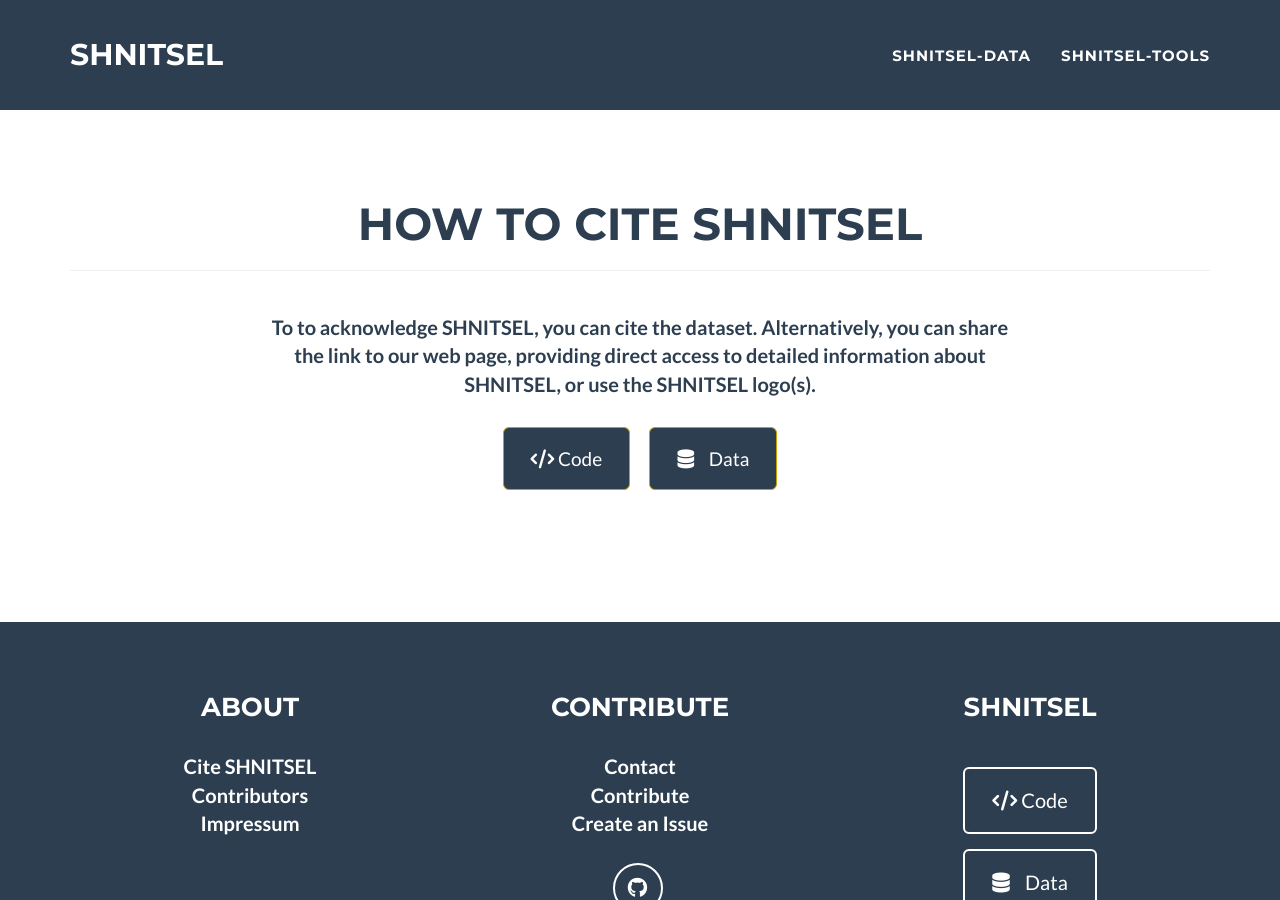
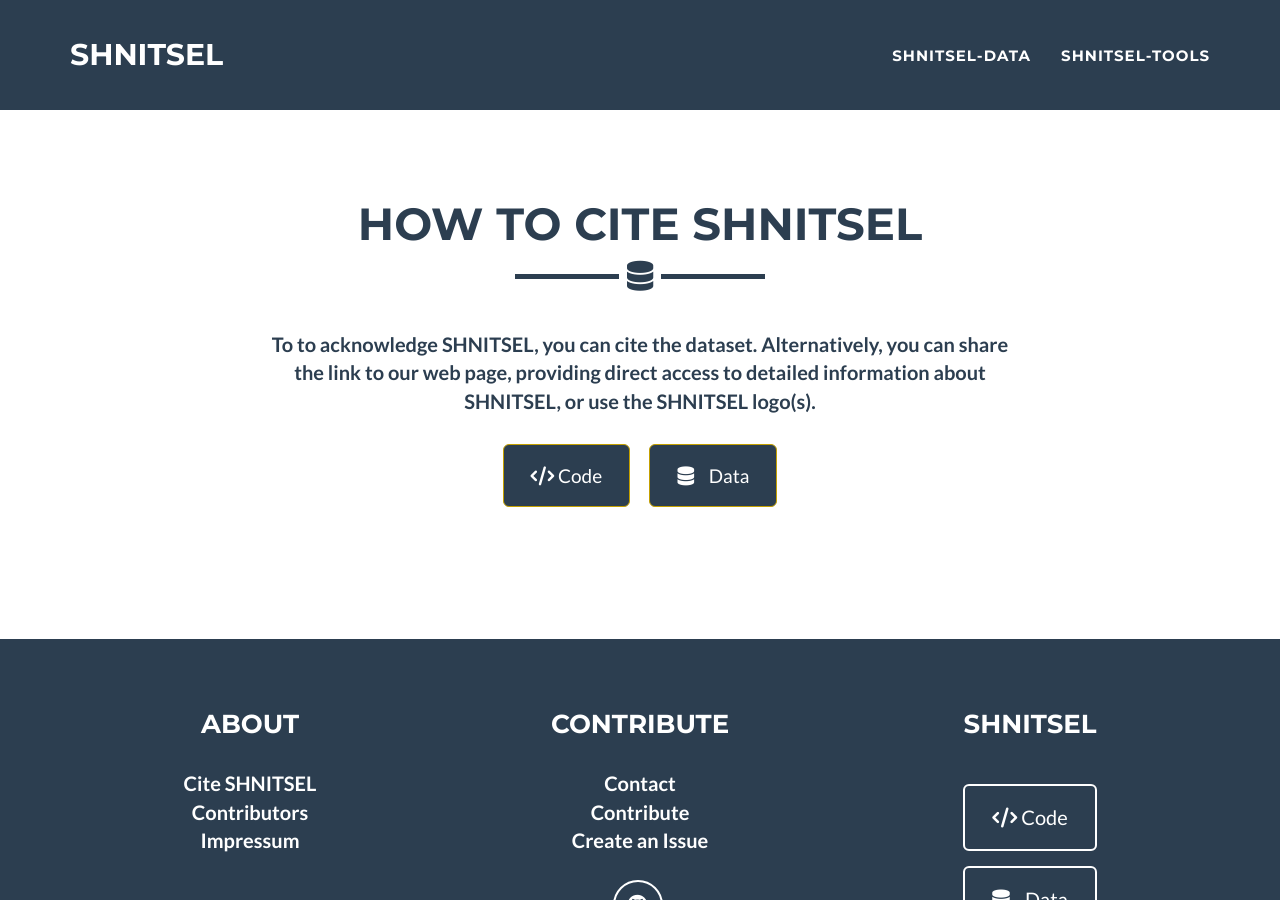
Before and after one commit to SHNITSEL/shnitsel.github.io, a Jekyll site: the page built from _posts/2024-12-12-a01.md, in a window 1280 px wide and 900 px high, scrolled down 2456 px. Built offline with Jekyll 4.4.1, drawn with Linux system fonts in a browser that asks for light colours.

Commit message:
Update citation.html

```diff
--- a/_includes/citation.html
+++ b/_includes/citation.html
@@ -4,7 +4,7 @@
     <div class="row">
       <div class="col-lg-12 text-center">
         <h2>How to cite SHNITSEL</h2>
-        <hr class="star-primaryt">
+        <hr class="star-primary">
         <br>
         <!-- <hr class="star-primary"> -->
         <!-- <hr class="star-light"> -->
```
